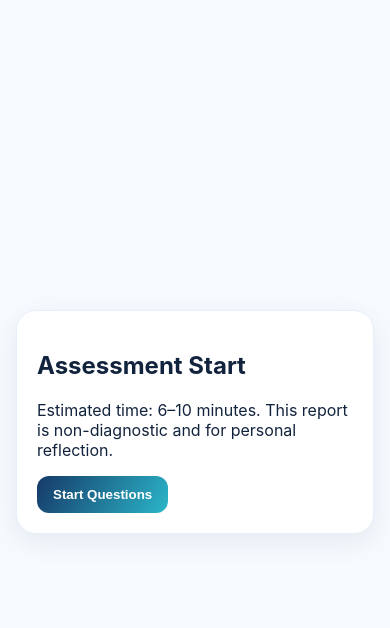
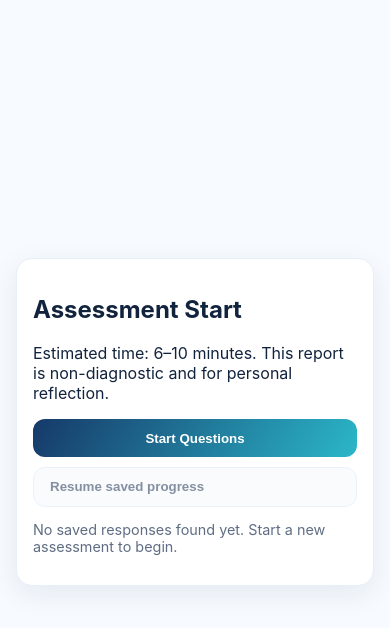
Before and after one commit to chrischanwenhui/MindFlow, a React (Vite) app: page / in a window 390 px wide. Both pictures are taken after a click on the button "Begin". Shown: the top 628 px of the page. Built offline with nearby package versions, Linux system fonts and the light colour scheme.

Commit message:
chore: add CI and deployment readiness for MindFlow

```diff
--- a/index.html
+++ b/index.html
@@ -3,6 +3,8 @@
   <head>
     <meta charset="UTF-8" />
     <meta name="viewport" content="width=device-width, initial-scale=1.0" />
+    <meta name="description" content="A calm self-discovery and cognitive-style assessment platform." />
+    <meta name="theme-color" content="#163969" />
     <title>Mindflow by Eirene Stack</title>
   </head>
   <body>
--- a/src/App.tsx
+++ b/src/App.tsx
@@ -26,12 +26,15 @@ export function App() {
   const [screen, setScreen] = useState<Screen>('landing');
   const [index, setIndex] = useState(0);
   const [answers, setAnswers] = useState<Answer[]>(() => parseStoredAnswers(localStorage.getItem(STORAGE_KEY)));
+  const hasSavedProgress = answers.length > 0;
   const current = questions[index];
   const progress = Math.round((index / questions.length) * 100);
 
   const report = useMemo(() => scoreAssessment(questions, answers), [answers]);
 
   const choose = (value: string, score: number) => {
+    if (!current) return;
+
     const next = [...answers.filter((a) => a.questionId !== current.id), { questionId: current.id, value, score }];
     setAnswers(next);
     localStorage.setItem(STORAGE_KEY, JSON.stringify(next));
@@ -46,10 +49,91 @@ export function App() {
     setScreen('question');
   };
 
-  return <main className="app">{screen === 'landing' && <section className="card"><h1>Mindflow <span>by Eirene Stack</span></h1><p>A calm self-discovery assessment for your cognitive-style profile, motivation, and career interests.</p><button onClick={() => setScreen('start')}>Begin</button></section>}
-  {screen === 'start' && <section className="card"><h2>Assessment Start</h2><p>Estimated time: 6–10 minutes. This report is non-diagnostic and for personal reflection.</p><button onClick={startFreshAssessment}>Start Questions</button></section>}
-  {screen === 'question' && current && <section className="card"><div className="progress"><div style={{ width: `${progress}%` }} /></div><small>{index + 1} / {questions.length}</small><h3>{current.prompt}</h3><div className="stack">{current.options.map((o) => <button key={o.label} className="option" onClick={() => choose(o.value, o.score)}>{o.label}</button>)}</div></section>}
-  {screen === 'results' && <section className="card"><h2>Results Summary</h2><p><b>Personality type estimate:</b> {report.personalityTypeEstimate}</p><p><b>Motivation pattern:</b> {report.motivationPattern}</p><p>{report.cognitiveStyleSummary}</p><button onClick={() => setScreen('report')}>View report preview</button></section>}
-  {screen === 'report' && <section className="card"><h2>Self-Discovery Report Preview</h2><ul><li>Big Five: {JSON.stringify(report.bigFiveScores)}</li><li>RIASEC: {JSON.stringify(report.riasecScores)}</li><li>Strengths: {report.strengths.join(', ')}</li><li>Blind spots: {report.blindSpots.join(', ')}</li><li>Growth areas: {report.suggestedGrowthAreas.join(', ')}</li></ul><p className="disclaimer">This is not a clinical, diagnostic, or official IQ assessment.</p><button onClick={() => { localStorage.removeItem(STORAGE_KEY); setAnswers([]); setScreen('landing'); }}>Restart</button></section>}
-  </main>;
+  const resumeAssessment = () => {
+    setIndex(Math.min(answers.length, questions.length - 1));
+    setScreen('question');
+  };
+
+  const restartToLanding = () => {
+    localStorage.removeItem(STORAGE_KEY);
+    setAnswers([]);
+    setIndex(0);
+    setScreen('landing');
+  };
+
+  return (
+    <main className="app">
+      {screen === 'landing' && (
+        <section className="card">
+          <h1>
+            Mindflow <span>by Eirene Stack</span>
+          </h1>
+          <p>A calm self-discovery assessment for your cognitive-style profile, motivation, and career interests.</p>
+          <button onClick={() => setScreen('start')}>Begin</button>
+        </section>
+      )}
+
+      {screen === 'start' && (
+        <section className="card">
+          <h2>Assessment Start</h2>
+          <p>Estimated time: 6–10 minutes. This report is non-diagnostic and for personal reflection.</p>
+          <div className="stack">
+            <button onClick={startFreshAssessment}>Start Questions</button>
+            <button className="option" onClick={resumeAssessment} disabled={!hasSavedProgress}>
+              Resume saved progress
+            </button>
+          </div>
+          {!hasSavedProgress && <p className="disclaimer">No saved responses found yet. Start a new assessment to begin.</p>}
+        </section>
+      )}
+
+      {screen === 'question' && current && (
+        <section className="card" aria-live="polite">
+          <div className="progress" aria-label="Assessment progress">
+            <div style={{ width: `${progress}%` }} />
+          </div>
+          <small>
+            {index + 1} / {questions.length}
+          </small>
+          <h3>{current.prompt}</h3>
+          <div className="stack">
+            {current.options.map((o) => (
+              <button key={o.label} className="option" onClick={() => choose(o.value, o.score)}>
+                {o.label}
+              </button>
+            ))}
+          </div>
+        </section>
+      )}
+
+      {screen === 'results' && (
+        <section className="card">
+          <h2>Results Summary</h2>
+          <p>
+            <b>Personality type estimate:</b> {report.personalityTypeEstimate}
+          </p>
+          <p>
+            <b>Motivation pattern:</b> {report.motivationPattern}
+          </p>
+          <p>{report.cognitiveStyleSummary}</p>
+          <button onClick={() => setScreen('report')}>View report preview</button>
+        </section>
+      )}
+
+      {screen === 'report' && (
+        <section className="card">
+          <h2>Self-Discovery Report Preview</h2>
+          <ul>
+            <li>Big Five: {JSON.stringify(report.bigFiveScores)}</li>
+            <li>RIASEC: {JSON.stringify(report.riasecScores)}</li>
+            <li>Strengths: {report.strengths.join(', ')}</li>
+            <li>Blind spots: {report.blindSpots.join(', ')}</li>
+            <li>Growth areas: {report.suggestedGrowthAreas.join(', ')}</li>
+          </ul>
+          <p className="disclaimer">This is not a clinical, diagnostic, or official IQ assessment.</p>
+          <button onClick={restartToLanding}>Restart</button>
+        </section>
+      )}
+    </main>
+  );
 }
--- a/src/styles.css
+++ b/src/styles.css
@@ -5,8 +5,14 @@ body { margin: 0; }
 .card { width: min(760px, 100%); background: #fff; border-radius: 20px; padding: 1.25rem; box-shadow: 0 8px 28px rgba(0, 27, 68, 0.08); border: 1px solid #e7f0fa; }
 h1 span { color: #2189bb; font-size: 0.7em; display: block; }
 button { border: 0; padding: 0.7rem 1rem; border-radius: 12px; background: linear-gradient(120deg, #163969, #2bb6c8); color: white; font-weight: 600; cursor: pointer; }
+button:disabled { opacity: 0.5; cursor: not-allowed; }
 .stack { display: grid; gap: .65rem; margin-top: 1rem; }
 .option { text-align: left; background: #f4f8fd; color: #0b2445; border: 1px solid #d6e4f5; }
 .progress { height: 8px; background: #e4eff9; border-radius: 999px; overflow: hidden; margin-bottom: .5rem; }
 .progress div { height: 100%; background: linear-gradient(90deg, #1d4f91, #57d0c6); }
 .disclaimer { color: #5f6d84; font-size: .9rem; }
+
+@media (max-width: 640px) {
+  .card { padding: 1rem; border-radius: 16px; }
+  button { width: 100%; }
+}
```
Also changed, not shown: 2 other files (tests, documents, lock files or other folders).
